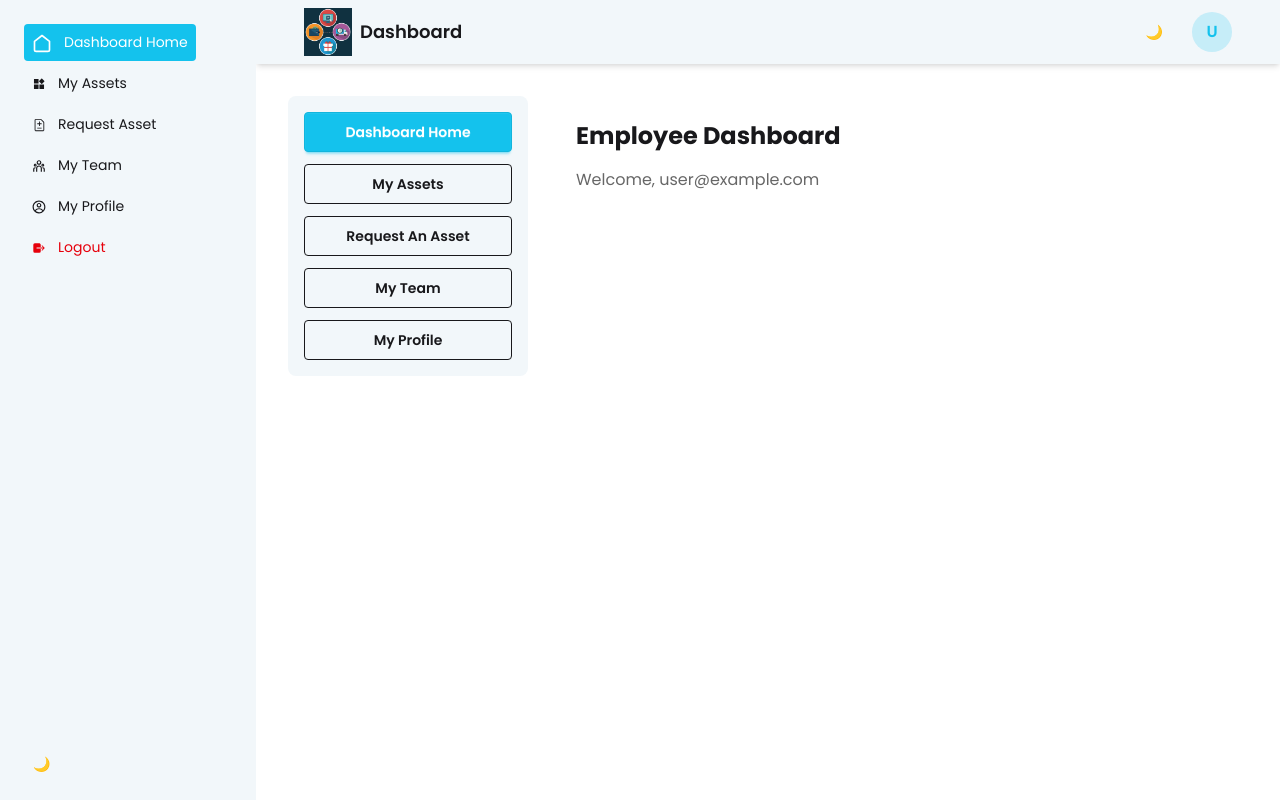
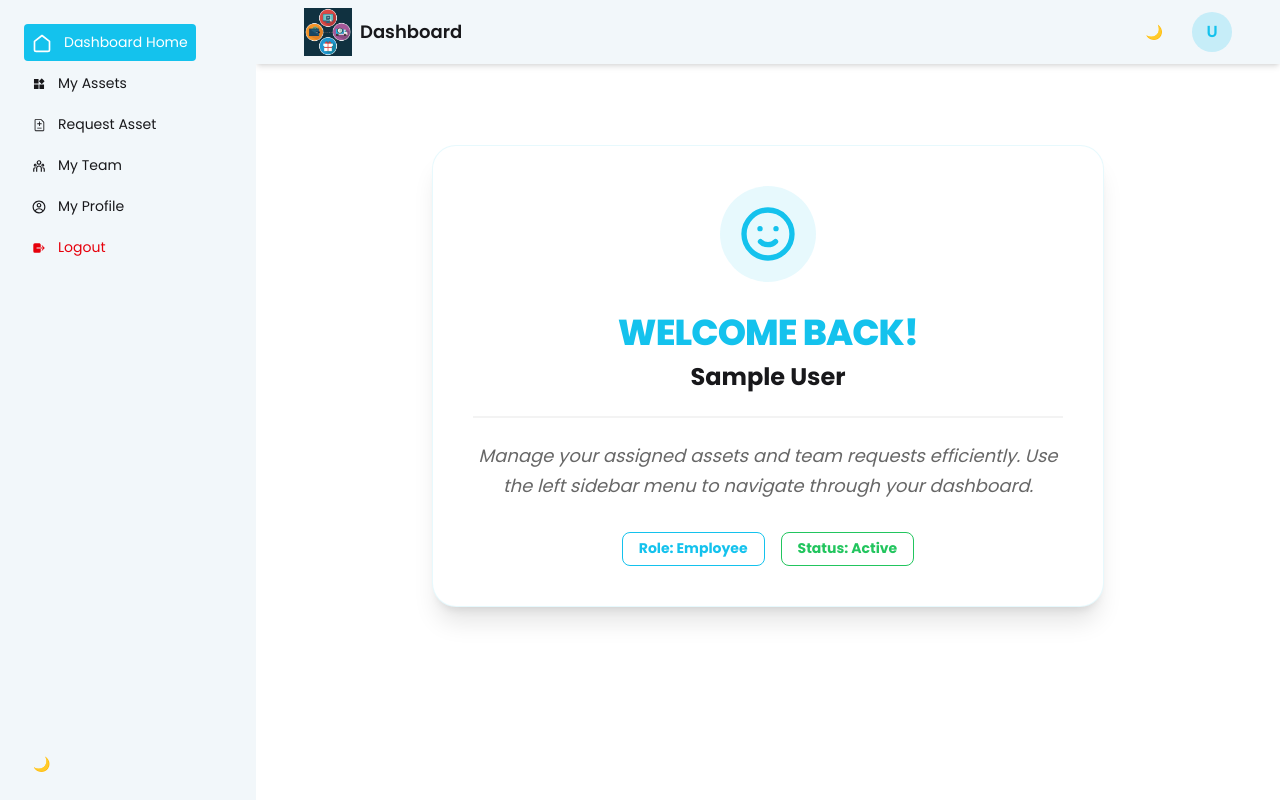
Before and after one commit to ayub660/Client-asset-verse, a React (Vite) app: page /dashboard in a window 1280 px wide. Built offline with nearby package versions, Linux system fonts and the light colour scheme; no server answers; sample sign-in values are in the browser's storage.

Commit message:
Dashboar Layout Fix

```diff
--- a/src/hooks/useRole.jsx
+++ b/src/hooks/useRole.jsx
@@ -9,7 +9,7 @@ const useRole = () => {
   const { data: role = "employee", isLoading } = useQuery({
     queryKey: ["user-role", user?.email],
     enabled: !loading && !!user?.email,
-    // && !!localStorage.getItem("access-token"),
+    //  && !!localStorage.getItem("access-token"),
     queryFn: async () => {
       try {
         const email = encodeURIComponent(user.email);
--- a/src/pages/dashboard/DashboardHome/DashboardHome.jsx
+++ b/src/pages/dashboard/DashboardHome/DashboardHome.jsx
@@ -1,23 +1,36 @@
-
 import React from "react";
 import useRole from "../../../hooks/useRole";
-import HRDashboard from "./HRDashboard";
+import Loading from "../../../components/Loading/Loading";
 import EmployeeDashboard from "./EmployeeDashboard";
-import Loading from "../../../components/Loading/Loading";
+// import HRDashboard from "./HRDashboard"; // যদি HRDashboard বানানো থাকে তবে এটি আনকমেন্ট করুন
 
 const DashboardHome = () => {
   const { role, roleLoading } = useRole();
 
   if (roleLoading) {
-    return <Loading></Loading>;
+    return <Loading />;
   }
 
+  // রোল অনুযায়ী সঠিক ড্যাশবোর্ড কন্টেন্ট রিটার্ন করা
   if (role === "hr") {
-    return <HRDashboard></HRDashboard>;
+    // return <HRDashboard />;
+    return (
+      <div className="p-10 text-center">
+        <h2 className="text-3xl font-bold">Welcome HR Manager</h2>
+        <p>Use the sidebar to manage company assets.</p>
+      </div>
+    );
   }
+
   if (role === "employee") {
-    return <EmployeeDashboard></EmployeeDashboard>;
+    return <EmployeeDashboard />;
   }
+
+  return (
+    <div className="p-10 text-center text-error">
+      Role not identified. Please contact support.
+    </div>
+  );
 };
 
 export default DashboardHome;
--- a/src/pages/dashboard/DashboardHome/EmployeeDashboard.jsx
+++ b/src/pages/dashboard/DashboardHome/EmployeeDashboard.jsx
@@ -1,72 +1,48 @@
-import React, { useState } from "react";
+import React from "react";
 import useAuth from "../../../hooks/useAuth";
-import MyAssets from "../MyAssets/MyAssets";
-import RequestAnAsset from "../RequestAnAsset/RequestAnAsset";
-import MyProfile from "../MyProfile/MyProfile";
-import MyTeam from "../MyTeam/MyTeam";
 
 const EmployeeDashboard = () => {
   const { user } = useAuth();
-  const [activeTab, setActiveTab] = useState("home"); // home, myAssets, requestAsset, myTeam, myProfile
-
-  const renderContent = () => {
-    switch (activeTab) {
-      case "myAssets":
-        return <MyAssets />;
-      case "requestAsset":
-        return <RequestAnAsset />;
-      case "myTeam":
-        return <MyTeam />;
-      case "myProfile":
-        return <MyProfile />;
-      default:
-        return (
-          <div className="p-6">
-            <h2 className="text-2xl font-bold mb-4">Employee Dashboard</h2>
-            <p>Welcome, {user.name || user.email}</p>
-          </div>
-        );
-    }
-  };
 
   return (
-    <div className="flex gap-6">
-      {/* Sidebar */}
-      <div className="w-60 bg-base-200 p-4 rounded-lg space-y-3">
-        <button
-          className={`btn w-full ${activeTab === "home" ? "btn-primary" : "btn-outline"}`}
-          onClick={() => setActiveTab("home")}
-        >
-          Dashboard Home
-        </button>
-        <button
-          className={`btn w-full ${activeTab === "myAssets" ? "btn-primary" : "btn-outline"}`}
-          onClick={() => setActiveTab("myAssets")}
-        >
-          My Assets
-        </button>
-        <button
-          className={`btn w-full ${activeTab === "requestAsset" ? "btn-primary" : "btn-outline"}`}
-          onClick={() => setActiveTab("requestAsset")}
-        >
-          Request An Asset
-        </button>
-        <button
-          className={`btn w-full ${activeTab === "myTeam" ? "btn-primary" : "btn-outline"}`}
-          onClick={() => setActiveTab("myTeam")}
-        >
-          My Team
-        </button>
-        <button
-          className={`btn w-full ${activeTab === "myProfile" ? "btn-primary" : "btn-outline"}`}
-          onClick={() => setActiveTab("myProfile")}
-        >
-          My Profile
-        </button>
+    <div className="flex flex-col justify-center items-center min-h-[70vh] text-center p-4">
+      <div className="max-w-2xl w-full bg-base-100 p-10 rounded-3xl shadow-xl border border-primary/10">
+        <div className="mb-6 inline-block p-4 rounded-full bg-primary/10 text-primary">
+          <svg
+            xmlns="http://www.w3.org/2000/svg"
+            className="h-16 w-16"
+            fill="none"
+            viewBox="0 0 24 24"
+            stroke="currentColor"
+          >
+            <path
+              strokeLinecap="round"
+              strokeLinejoin="round"
+              strokeWidth="2"
+              d="M14.828 14.828a4 4 0 01-5.656 0M9 10h.01M15 10h.01M21 12a9 9 0 11-18 0 9 9 0 0118 0z"
+            />
+          </svg>
+        </div>
+
+        <h2 className="text-4xl font-extrabold text-primary mb-2 uppercase tracking-tight">
+          Welcome Back!
+        </h2>
+        <h3 className="text-2xl font-bold text-base-content mb-4">
+          {user?.displayName || user?.email?.split("@")[0]}
+        </h3>
+
+        <div className="divider opacity-50"></div>
+
+        <p className="text-lg text-base-content/70 italic leading-relaxed">
+          Manage your assigned assets and team requests efficiently.
+          Use the left sidebar menu to navigate through your dashboard.
+        </p>
+
+        <div className="mt-8 flex justify-center gap-4">
+          <div className="badge badge-primary badge-outline p-4 font-bold">Role: Employee</div>
+          <div className="badge badge-success badge-outline p-4 font-bold">Status: Active</div>
+        </div>
       </div>
-
-      {/* Main Content */}
-      <div className="flex-1">{renderContent()}</div>
     </div>
   );
 };
--- a/src/pages/dashboard/MyProfile/MyProfile.jsx
+++ b/src/pages/dashboard/MyProfile/MyProfile.jsx
@@ -1,17 +1,17 @@
-
 import React from "react";
 import useAuth from "../../../hooks/useAuth";
 import useAxiosSecure from "../../../hooks/useAxiosSecure";
 import Loading from "../../../components/Loading/Loading";
 import { useQuery } from "@tanstack/react-query";
-import { Link } from "react-router";
+import { Link } from "react-router-dom";
+import Swal from "sweetalert2";
 
 const MyProfile = () => {
   const { user } = useAuth();
   const axiosSecure = useAxiosSecure();
 
   // Fetch profile data
-  const { data: profile = {}, isLoading } = useQuery({
+  const { data: profile = {}, isLoading, refetch } = useQuery({
     queryKey: ["my-profile", user?.email],
     enabled: !!user?.email,
     queryFn: async () => {
@@ -29,113 +29,122 @@ const MyProfile = () => {
     },
   });
 
+  // আপডেট হ্যান্ডলার
+  const handleUpdate = async (e) => {
+    e.preventDefault();
+    const name = e.target.name.value;
+    const dateOfBirth = e.target.dateOfBirth.value;
+    const imageUrl = e.target.imageUrl.value;
+
+    const updateInfo = { name, dateOfBirth };
+
+    // রোল অনুযায়ী ফিল্ড সেট করা
+    if (profile.role === "hr") {
+      updateInfo.companyLogo = imageUrl;
+    } else {
+      updateInfo.photo = imageUrl;
+    }
+
+    try {
+      const res = await axiosSecure.patch(`/users/${user.email}`, updateInfo);
+      if (res.data.modifiedCount > 0) {
+        Swal.fire("Success!", "Profile and Picture updated!", "success");
+        document.getElementById("edit_profile_modal").close();
+        refetch();
+      }
+    } catch (err) {
+      Swal.fire("Error!", "Update failed", "error");
+    }
+  };
+
   if (isLoading || assetsLoading) return <Loading />;
 
   return (
-    <div className="min-h-screen flex justify-center items-center px-2 sm:px-4 md:px-16 lg:px-32 md:py-10 bg-base-200">
+    <div className="min-h-screen flex justify-center items-center px-4 bg-base-200 py-10">
       <div className="w-full max-w-6xl bg-base-100 rounded-2xl shadow-xl p-6 md:p-10">
         <div className="grid grid-cols-1 md:grid-cols-2 gap-8 items-center">
-          <div className="flex justify-center">
+          {/* প্রোফাইল ইমেজ সেকশন */}
+          <div className="flex flex-col items-center">
             <img
-              src={profile.role === "hr" ? profile.companyLogo : profile.photo}
+              src={profile.role === "hr" ? profile.companyLogo : (profile.photo || "https://i.ibb.co/PNG-placeholder.png")}
               alt="Profile"
-              className="w-40 h-40 sm:w-56 sm:h-56 md:w-64 md:h-64 object-cover rounded-xl shadow-2xl"
+              className="w-48 h-48 sm:w-64 sm:h-64 object-cover rounded-full border-4 border-primary shadow-2xl mb-4"
             />
+            <span className="badge badge-primary p-3 uppercase font-bold">{profile.role}</span>
           </div>
 
           <div className="card-body p-0">
-            <h1 className="text-3xl sm:text-4xl font-bold mb-6 text-center md:text-left text-primary">
-              {profile.name}
-            </h1>
+            <h1 className="text-3xl font-bold mb-6 text-primary">{profile.name}</h1>
 
             <div className="space-y-4 text-sm sm:text-base">
+              <InfoRow label="Email" value={profile.email} />
+              {profile.role === "hr" && <InfoRow label="Company" value={profile.companyName} />}
+              <InfoRow label="Date of Birth" value={profile.dateOfBirth || "Not Set"} />
+              <InfoRow label="Joined On" value={new Date(profile.createdAt).toLocaleDateString()} />
+
               {profile.role === "hr" ? (
-                <>
-                  <InfoRow label="Company Name" value={profile.companyName} />
-                  <InfoRow label="Email" value={profile.email} />
-                  <InfoRow label="Role" value="HR" />
-                  <InfoRow
-                    label="Joined On"
-                    value={new Date(profile.createdAt).toLocaleDateString()}
-                  />
-                  <InfoRow
-                    label="Total Assets"
-                    value={totalAssets.length}
-                    to="/dashboard/asset-list"
-                  />
-                  <InfoRow
-                    label="Employees Used"
-                    value={`${profile.currentEmployees}`}
-                    to="/dashboard/my-employees"
-                  />
-                  <InfoRow
-                    label="Package Limit"
-                    value={`${profile.packageLimit}`}
-                  />
-                  <InfoRow label="Subscription" value={profile.subscription} />
-                  <InfoRow
-                    label="Paid Plan"
-                    value={profile.paid ? "Yes" : "No"}
-                  />
-                  <InfoRow label="Date of Birth" value={profile.dateOfBirth} />
-                </>
+                <InfoRow label="Employees" value={profile.currentEmployees} to="/dashboard/my-employees" />
               ) : (
-                <>
-                  <InfoRow label="Email" value={profile.email} />
-                  <InfoRow
-                    label="Affiliations"
-                    value={
-                      profile.affiliations
-                        ?.map((a) => a.companyName)
-                        .join(", ") || "None"
-                    }
-                  />
-                  <InfoRow label="Role" value="Employee" />
-                  <InfoRow
-                    label="Joined On"
-                    value={new Date(profile.createdAt).toLocaleDateString()}
-                  />
-                  <InfoRow
-                    label="Assets Assigned"
-                    value={profile.assets?.length || 0}
-                    to="/dashboard/my-assetes"
-                  />
-                  <InfoRow label="Date of Birth" value={profile.dateOfBirth} />
-                </>
+                <InfoRow label="Assigned Assets" value={profile.assets?.length || 0} to="/dashboard/my-assetes" />
               )}
             </div>
 
-            <div className="mt-8 flex justify-center md:justify-start">
-              <button className="btn btn-primary w-full sm:w-auto">
-                Edit Profile
+            <div className="mt-8">
+              <button
+                onClick={() => document.getElementById("edit_profile_modal").showModal()}
+                className="btn btn-primary w-full sm:w-auto"
+              >
+                Update Profile & Picture
               </button>
             </div>
           </div>
         </div>
       </div>
+
+      {/* --- MODAL --- */}
+      <dialog id="edit_profile_modal" className="modal modal-bottom sm:modal-middle">
+        <div className="modal-box">
+          <h3 className="font-bold text-xl text-primary mb-6 text-center">Update Information</h3>
+          <form onSubmit={handleUpdate} className="space-y-4">
+            <div className="form-control">
+              <label className="label font-semibold">Full Name</label>
+              <input name="name" defaultValue={profile.name} className="input input-bordered w-full" required />
+            </div>
+
+            <div className="form-control">
+              <label className="label font-semibold">Date of Birth</label>
+              <input name="dateOfBirth" type="date" defaultValue={profile.dateOfBirth} className="input input-bordered w-full" required />
+            </div>
+
+            <div className="form-control">
+              <label className="label font-semibold">{profile.role === "hr" ? "Company Logo URL" : "Profile Photo URL"}</label>
+              <input
+                name="imageUrl"
+                defaultValue={profile.role === "hr" ? profile.companyLogo : profile.photo}
+                className="input input-bordered w-full"
+                placeholder="Paste Image URL here"
+              />
+            </div>
+
+            <div className="modal-action">
+              <button type="submit" className="btn btn-primary px-8">Save Changes</button>
+              <button type="button" className="btn" onClick={() => document.getElementById("edit_profile_modal").close()}>Close</button>
+            </div>
+          </form>
+        </div>
+      </dialog>
     </div>
   );
 };
 
-// InfoRow with optional link
 const InfoRow = ({ label, value, to }) => {
-  if (to) {
-    return (
-      <Link
-        to={to}
-        className="flex flex-col sm:flex-row sm:justify-between gap-1 hover:text-primary hover:underline"
-      >
-        <span className="font-semibold">{label} :</span>
-        <span className="sm:text-right break-all">{value}</span>
-      </Link>
-    );
-  }
-  return (
-    <div className="flex flex-col sm:flex-row sm:justify-between gap-1">
-      <span className="font-semibold">{label} :</span>
-      <span className="sm:text-right break-all">{value}</span>
+  const content = (
+    <div className={`flex justify-between items-center border-b pb-2 ${to ? 'hover:text-primary transition-colors cursor-pointer' : ''}`}>
+      <span className="font-semibold text-gray-600">{label}:</span>
+      <span className="font-medium text-right">{value}</span>
     </div>
   );
+  return to ? <Link to={to}>{content}</Link> : content;
 };
 
 export default MyProfile;
```
